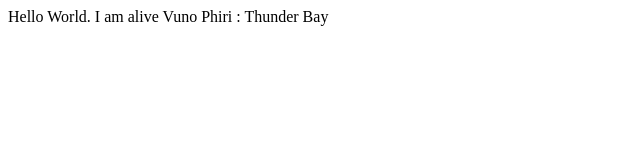
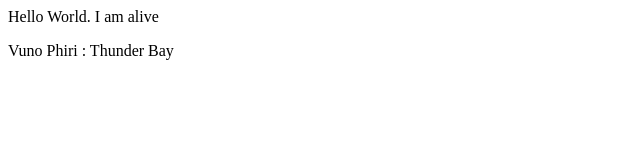
Before and after one commit to vunophiri/UmbrellaAcademy, a plain HTML site: page index.html in a window 1280 px wide. Shown: the whole page, without its empty margins (0-640 px from the left). Drawn offline with Linux system fonts and the light colour scheme.

Commit message:
FIxed format
Fixed the format of the text I just commited

```diff
--- a/index.html
+++ b/index.html
@@ -4,6 +4,6 @@
 </head>
   <body>
     Hello World. I am alive
-    Vuno Phiri : Thunder Bay
+    <p> Vuno Phiri : Thunder Bay</p>
   </body>
 </html>
```
